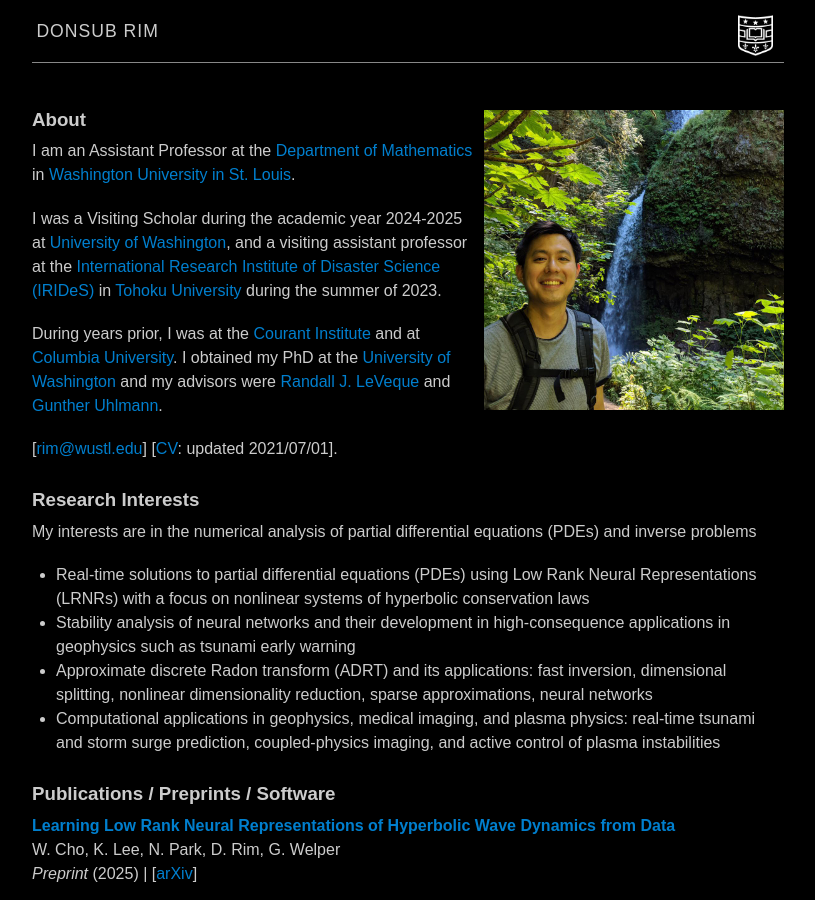
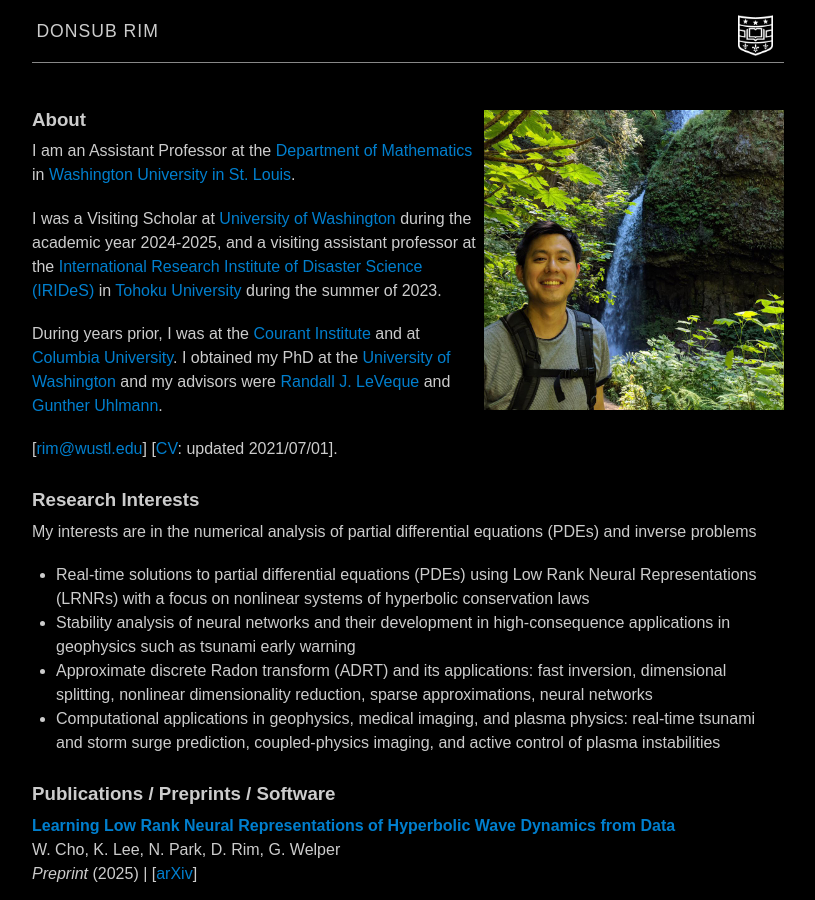
Before and after one commit to dsrim/dsrim.github.io, a Jekyll site: the page built from index.md, in a window 1280 px wide and 900 px high. Shown: the whole window, without its empty margins (232-1047 px from the left). Built offline with Jekyll 4.4.1, drawn with Linux system fonts in a browser that asks for light colours.

Commit message:
update homepage

```diff
--- a/index.md
+++ b/index.md
@@ -326,8 +326,8 @@ pubs:
 I am an Assistant Professor at the [Department of Mathematics]
 in [Washington University in St. Louis].
 
-I was a Visiting Scholar during the academic year 2024-2025 at [University of
-Washington], and a visiting assistant professor at the [International Research
+I was a Visiting Scholar at [University of Washington] during the academic year
+2024-2025, and a visiting assistant professor at the [International Research
 Institute of Disaster Science (IRIDeS)] in [Tohoku University] during the
 summer of 2023.
 
```
Also changed, not shown: 1 other file.
